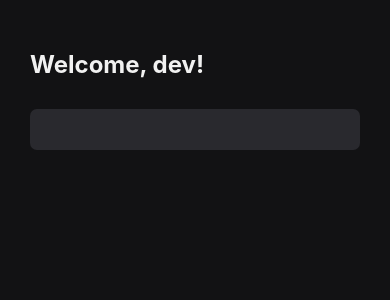
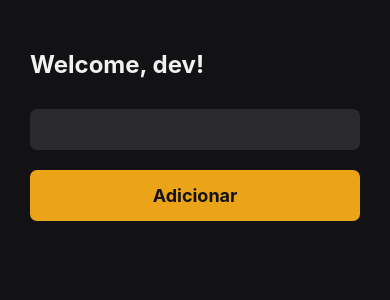
Before and after one commit to lucassantos22/my-tasks-react-native, a React Native app in the folder mytasks/: screen / in a window 390 px wide. Shown: the top 300 px of the page. Built offline with nearby package versions, Linux system fonts and the light colour scheme.

Commit message:
chore: add TouchableOpacity component

```diff
--- a/mytasks/src/pages/Home/index.tsx
+++ b/mytasks/src/pages/Home/index.tsx
@@ -2,6 +2,7 @@
 import {
   Platform,
   Text,
+  TouchableOpacity,
   View,
   StyleSheet,
   SafeAreaView,
@@ -14,6 +15,9 @@
       <View style={styles.container}>
         <Text style={styles.title}>Welcome, dev!</Text>
         <TextInput style={styles.input} />
+        <TouchableOpacity activeOpacity={0.7} style={styles.button}>
+          <Text style={styles.buttonText}>Adicionar</Text>
+        </TouchableOpacity>
       </View>
     </SafeAreaView>
   );
@@ -41,4 +45,16 @@
     marginTop: 30,
     borderRadius: 7,
   },
+  button: {
+    backgroundColor: '#eba417',
+    padding: 15,
+    borderRadius: 7,
+    alignItems: 'center',
+    marginTop: 20,
+  },
+  buttonText: {
+    color: '#121214',
+    fontSize: 18,
+    fontWeight: 'bold',
+  },
 });
```
